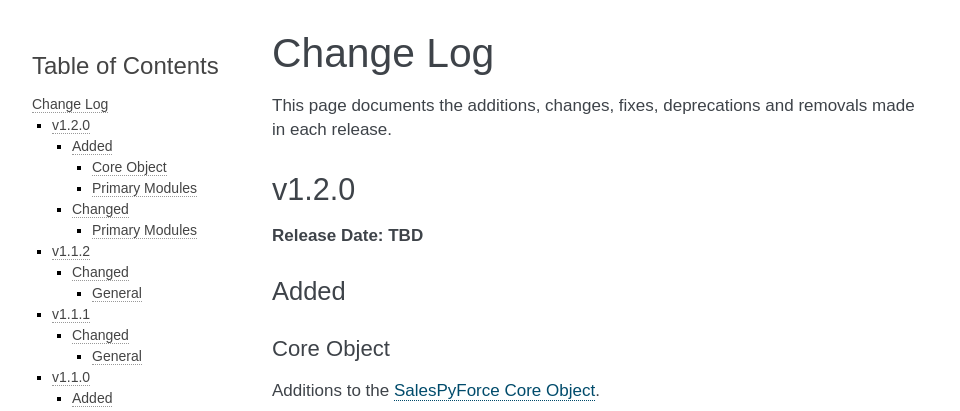
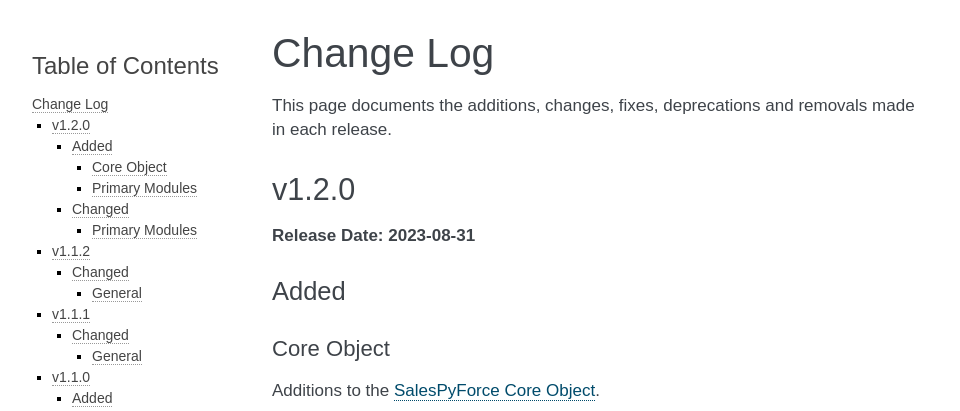
Before and after one commit to jeffshurtliff/salespyforce, a Sphinx documentation site: the page built from docs/changelog.rst, in a window 1280 px wide and 900 px high. Shown: the top 411 px of the window, without its empty margins (148-1108 px from the left). Built offline with Sphinx 7.4.7, drawn with Linux system fonts in a browser that asks for light colours.

Commit message:
Updated the release date for 1.2.0 in changelog.rst

```diff
--- a/docs/changelog.rst
+++ b/docs/changelog.rst
@@ -6,7 +6,7 @@ This page documents the additions, changes, fixes, deprecations and removals mad
 ******
 v1.2.0
 ******
-**Release Date: TBD**
+**Release Date: 2023-08-31**
 
 Added
 =====
```
